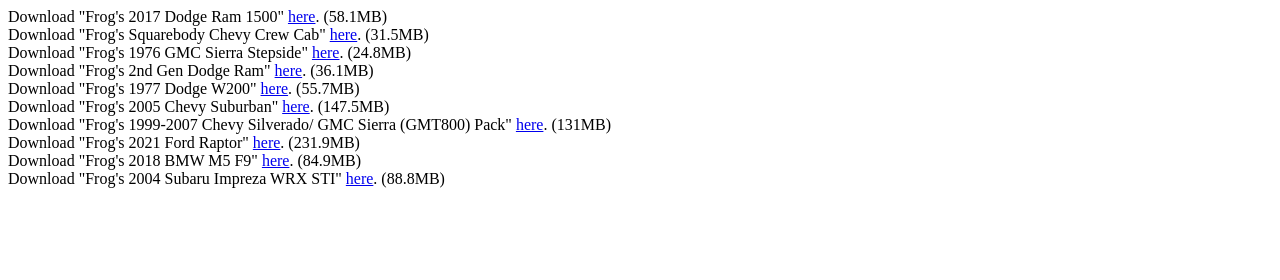
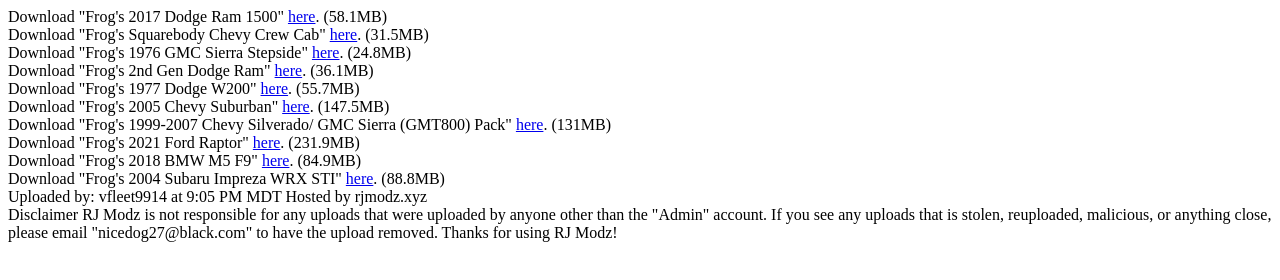
Before and after one commit to jennewine/rjmodz_main, a plain HTML site: page open_mods/leaks/froggi/downloads.html in a window 1280 px wide. Drawn offline with Linux system fonts and the light colour scheme.

Commit message:
Update downloads.html

```diff
--- a/open_mods/leaks/froggi/downloads.html
+++ b/open_mods/leaks/froggi/downloads.html
@@ -27,5 +27,11 @@
     <a>Download "Frog's 2018 BMW M5 F9" </a><a href="https://dl.rjmodz.xyz/cdn/ribbit/archives/VCUUPB/">here</a><a>. (84.9MB)</a>
     <br>
     <a>Download "Frog's 2004 Subaru Impreza WRX STI" </a><a href="https://dl.rjmodz.xyz/cdn/ribbit/archives/zz8Npt/">here</a><a>. (88.8MB)</a>
+    <br>
+    <a>Uploaded by: vfleet9914 at 9:05 PM MDT</a>
+    <a>Hosted by rjmodz.xyz</a>
+    <br>
+    <a>Disclaimer</a>
+    <a>RJ Modz is not responsible for any uploads that were uploaded by anyone other than the "Admin" account. If you see any uploads that is stolen, reuploaded, malicious, or anything close, please email "nicedog27@black.com" to have the upload removed. Thanks for using RJ Modz!</a>
 </body>
 </html>
```
